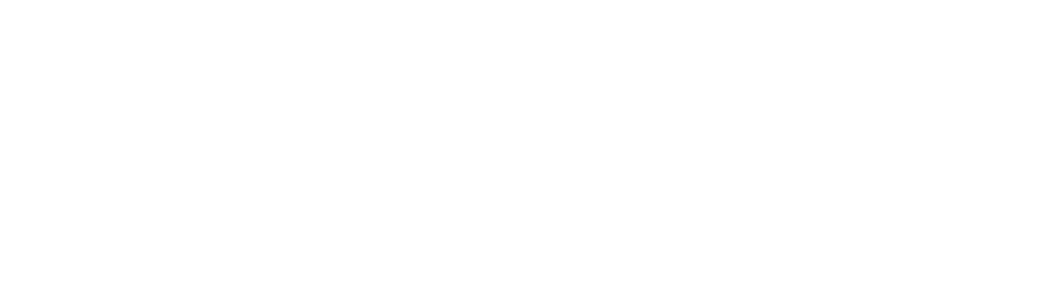
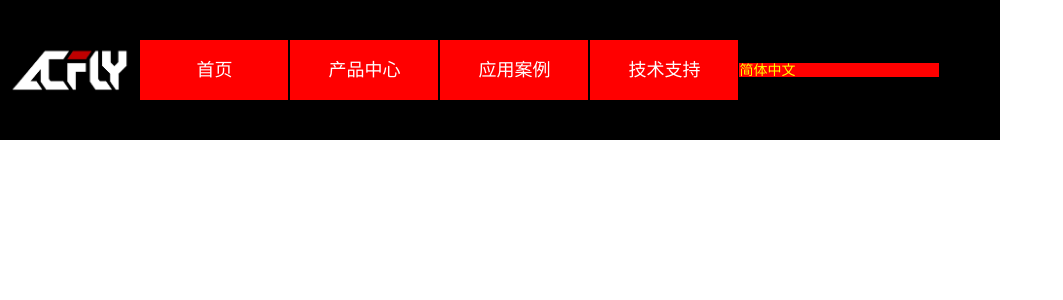
Before and after one commit to PIPIYing/acfly, a Vue app: page / in a window 1280 px wide. Shown: the top 300 px of the page, without its empty margins (0-1063 px from the left). Built offline with nearby package versions, Linux system fonts and the light colour scheme.

Commit message:
新增topbar

```diff
--- a/src/App.vue
+++ b/src/App.vue
@@ -4,6 +4,6 @@
   </div>
 </template>
 
-<style lang="less">
-
+<style>
+  @import "./assets/style/reset.css";
 </style>
--- /dev/null
+++ b/src/assets/style/index.less
@@ -0,0 +1,39 @@
+#index {
+  width: 1000px;
+  mid-width: 100%;
+  max-width: 1400px;
+  height: 100%;
+  #topBar {
+    width: 100%;
+    height: 140px;
+    background-color: #000;
+    color: #fff;
+    display: flex;
+    align-items: center;
+    .logo {
+      height: 80px;
+      /*margin: 0 75px 0 20%;*/
+    }
+    #nav {
+      width: 600px;
+      display: flex;
+      justify-content: center;
+      .navItem {
+        width: 150px;
+        height: 60px;
+        margin: 0 1px;
+        background-color: red;
+        font-size: 18px;
+        text-align: center;
+        line-height: 60px;
+      }
+    }
+    .switchBtn {
+      width: 200px;
+      background-color: red;
+      font-size: 14px;
+      color: yellow;
+      /*margin-left: 20%;*/
+    }
+  }
+}
--- /dev/null
+++ b/src/assets/style/reset.css
@@ -0,0 +1,101 @@
+/**
+ * Eric Meyer's Reset CSS v2.0 (http://meyerweb.com/eric/tools/css/reset/)
+ * http://cssreset.com
+ */
+
+ html, body, div, span, applet, object, iframe,
+ h1, h2, h3, h4, h5, h6, p, blockquote, pre,
+ a, abbr, acronym, address, big, cite, code,
+ del, dfn, em, img, ins, kbd, q, s, samp,
+ small, strike, strong, sub, sup, tt, var,
+ b, u, i, center,
+ dl, dt, dd, ol, ul, li,
+ fieldset, form, label, legend,
+ table, caption, tbody, tfoot, thead, tr, th, td,
+ article, aside, canvas, details, embed,
+ figure, figcaption, footer, header, hgroup,
+ menu, nav, output, ruby, section, summary,
+ time, mark, audio, video{
+   margin: 0;
+   padding: 0;
+   border: 0;
+   font-size: 100%;
+   font: inherit;
+   font-weight: normal;
+   vertical-align: baseline;
+ }
+ /* HTML5 display-role reset for older browsers */
+ article, aside, details, figcaption, figure,
+ footer, header, hgroup, menu, nav, section{
+   display: block;
+ }
+ ol, ul, li{
+   list-style: none;
+ }
+ blockquote, q{
+   quotes: none;
+ }
+ blockquote:before, blockquote:after,
+ q:before, q:after{
+   content: '';
+   content: none;
+ }
+ table{
+   border-collapse: collapse;
+   border-spacing: 0;
+ }
+
+ /* custom */
+ a{
+   color: #7e8c8d;
+   text-decoration: none;
+   -webkit-backface-visibility: hidden;
+ }
+ ::-webkit-scrollbar{
+   width: 5px;
+   height: 5px;
+ }
+ ::-webkit-scrollbar-track-piece{
+   background-color: rgba(0, 0, 0, 0.2);
+   -webkit-border-radius: 6px;
+ }
+ ::-webkit-scrollbar-thumb:vertical{
+   height: 5px;
+   background-color: rgba(125, 125, 125, 0.7);
+   -webkit-border-radius: 6px;
+ }
+ ::-webkit-scrollbar-thumb:horizontal{
+   width: 5px;
+   background-color: rgba(125, 125, 125, 0.7);
+   -webkit-border-radius: 6px;
+ }
+ html, body{
+   width: 100%;
+   font-family: "Arial", "Microsoft YaHei", "黑体", "宋体", "微软雅黑", sans-serif;
+ }
+ body{
+   line-height: 1;
+   -webkit-text-size-adjust: none;
+   -webkit-tap-highlight-color: rgba(0, 0, 0, 0);
+ }
+ html{
+   overflow-y: scroll;
+ }
+
+ /*清除浮动*/
+ .clearfix:before,
+ .clearfix:after{
+   content: " ";
+   display: inline-block;
+   height: 0;
+   clear: both;
+   visibility: hidden;
+ }
+ .clearfix{
+   *zoom: 1;
+ }
+
+ /*隐藏*/
+ .dn{
+   display: none;
+ }
--- a/src/router/index.js
+++ b/src/router/index.js
@@ -5,7 +5,7 @@
 
 const routes = [
   {
-    path: '/index',
+    path: '/',
     name: 'Index',
     component: () => import('../views/index.vue')
   }
--- a/src/views/index.vue
+++ b/src/views/index.vue
@@ -1,6 +1,15 @@
 <template>
   <div id="index">
-    index
+    <div id="topBar">
+      <img src="../assets/images/logo.png" alt="博睿创新科技" class="logo" />
+      <div id="nav">
+        <div class="navItem">首页</div>
+        <div class="navItem">产品中心</div>
+        <div class="navItem">应用案例</div>
+        <div class="navItem">技术支持</div>
+      </div>
+      <div class="switchBtn">简体中文</div>
+    </div>
   </div>
 </template>
 
@@ -14,6 +23,6 @@
   }
 </script>
 
-<style scoped>
-
+<style lang="less" scoped>
+  @import "../assets/style/index.less";
 </style>
```
Also changed, not shown: src/views/cases/cases.vue (renamed from src/components/components.vue, +4 -4 lines), src/views/company/company.vue (added, +19 -0 lines), src/views/intro/intro.vue (added, +19 -0 lines), src/views/products/products.vue (added, +19 -0 lines), src/views/safe/safe.vue (added, +19 -0 lines), src/views/skill/skill.vue (added, +19 -0 lines), src/assets/images/logo.png (added).
